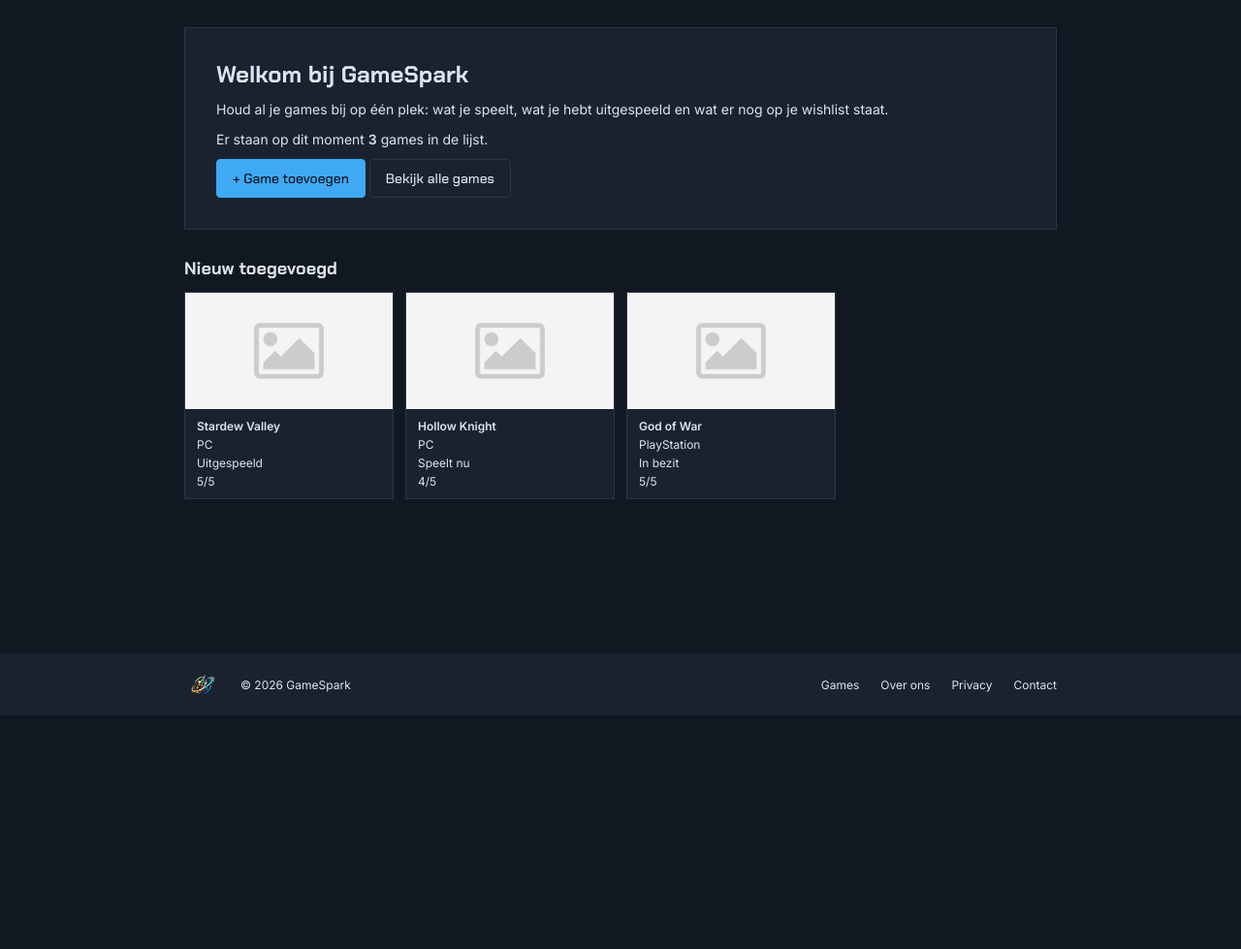
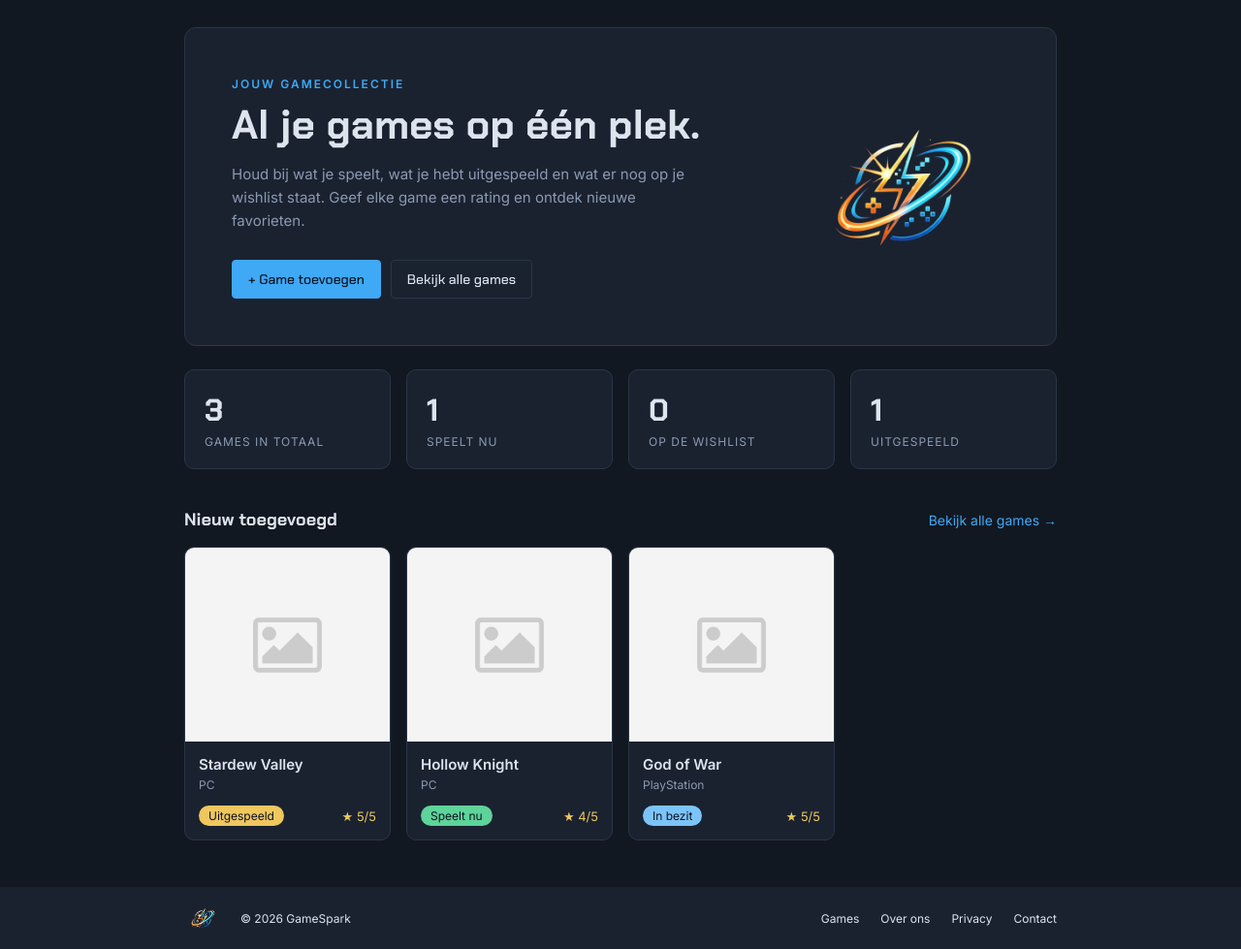
Before and after one commit to Fireflies4/Gamespark, a PHP site: page / in a window 1280 px wide. Shown: the part 62-1041 px from the top of the page at 97% size. Before the commit the page ends 800 px from the top, so only its background shows below. Run offline with PHP 8.4, Linux system fonts and the light colour scheme; data comes from the database, SQL or seed files in the repository.

Commit message:
updated homepage

```diff
--- a/index.php
+++ b/index.php
@@ -1,16 +1,37 @@
 <?php
 // Homepage van GameSpark
 
-// Verbinding met de database
-require_once 'db.php';
+//1. Verbinding
+require_once 'config/conn.php';
 
-// Tel hoeveel games er in de database staan
-$stmt = $pdo->query('SELECT COUNT(*) FROM games');
-$totaal = $stmt->fetchColumn();
+// Alle statussen ophalen, zodat we kunnen tellen hoeveel games er per status zijn
+$query = "SELECT status FROM games";
+$statement = $pdo->prepare($query);
+$statement->execute([]);
+$alleGames = $statement->fetchAll();
 
-// Haal de 4 nieuwste games op
-$stmt = $pdo->query('SELECT * FROM games ORDER BY id DESC LIMIT 4');
-$games = $stmt->fetchAll();
+$totaal = count($alleGames);
+$speeltNu = 0;
+$wishlist = 0;
+$uitgespeeld = 0;
+
+foreach ($alleGames as $game) {
+    if ($game['status'] == 'Speelt nu') {
+        $speeltNu++;
+    }
+    if ($game['status'] == 'Wishlist') {
+        $wishlist++;
+    }
+    if ($game['status'] == 'Uitgespeeld') {
+        $uitgespeeld++;
+    }
+}
+
+// De 4 nieuwste games ophalen
+$query = "SELECT * FROM games ORDER BY id DESC LIMIT 4";
+$statement = $pdo->prepare($query);
+$statement->execute([]);
+$games = $statement->fetchAll();
 
 // Gegevens voor de header
 $paginaTitel = 'Home';
@@ -18,16 +39,46 @@ $actief = 'home';
 require 'includes/header.php';
 ?>
 
-<div class="hero">
-    <h1>Welkom bij GameSpark</h1>
-    <p>Houd al je games bij op één plek: wat je speelt, wat je hebt uitgespeeld en wat er nog op je wishlist staat.</p>
-    <p>Er staan op dit moment <strong><?php echo $totaal; ?></strong> games in de lijst.</p>
+<section class="home-hero">
+    <div class="home-hero-tekst">
+        <span class="home-label">Jouw gamecollectie</span>
+        <h1>Al je games op één plek.</h1>
+        <p>Houd bij wat je speelt, wat je hebt uitgespeeld en wat er nog op je wishlist staat. Geef elke game een rating en ontdek nieuwe favorieten.</p>
 
-    <a class="btn btn-primary" href="formulier.php">+ Game toevoegen</a>
-    <a class="btn" href="games.php">Bekijk alle games</a>
+        <div class="home-knoppen">
+            <a class="btn btn-primary" href="formulier.php">+ Game toevoegen</a>
+            <a class="btn" href="games.php">Bekijk alle games</a>
+        </div>
+    </div>
+
+    <div class="home-hero-logo">
+        <img src="img/gamesparklogo.png" alt="GameSpark logo">
+    </div>
+</section>
+
+<section class="stats">
+    <div class="stat">
+        <span class="stat-getal"><?php echo $totaal; ?></span>
+        <span class="stat-label">Games in totaal</span>
+    </div>
+    <div class="stat">
+        <span class="stat-getal"><?php echo $speeltNu; ?></span>
+        <span class="stat-label">Speelt nu</span>
+    </div>
+    <div class="stat">
+        <span class="stat-getal"><?php echo $wishlist; ?></span>
+        <span class="stat-label">Op de wishlist</span>
+    </div>
+    <div class="stat">
+        <span class="stat-getal"><?php echo $uitgespeeld; ?></span>
+        <span class="stat-label">Uitgespeeld</span>
+    </div>
+</section>
+
+<div class="sectie-kop">
+    <h2>Nieuw toegevoegd</h2>
+    <a href="games.php">Bekijk alle games &rarr;</a>
 </div>
-
-<h2>Nieuw toegevoegd</h2>
 
 <?php if (count($games) == 0) { ?>
 
@@ -35,7 +86,7 @@ require 'includes/header.php';
 
 <?php } else { ?>
 
-    <div class="kaarten">
+    <div class="game-kaarten">
         <?php foreach ($games as $game) { ?>
 
             <?php
@@ -46,23 +97,28 @@ require 'includes/header.php';
                 $plaatje = $game['afbeelding_url'];
             }
 
-            // Als er geen rating is, tonen we "Geen rating"
+            // Als er geen rating is, tonen we een streepje
             if ($game['rating'] == '') {
-                $rating = 'Geen rating';
+                $rating = '-';
             } else {
                 $rating = $game['rating'] . '/5';
             }
+
+            // Class voor de kleur van het status-label: "In bezit" wordt "label-in-bezit"
+            $statusClass = 'label-' . str_replace(' ', '-', strtolower($game['status']));
             ?>
 
-            <div class="kaart">
+            <a class="game-kaart" href="game-bekijken.php?id=<?php echo $game['id']; ?>">
                 <img src="<?php echo htmlspecialchars($plaatje); ?>" alt="<?php echo htmlspecialchars($game['naam']); ?>">
-                <div class="kaart-tekst">
-                    <strong><?php echo htmlspecialchars($game['naam']); ?></strong>
-                    <span><?php echo htmlspecialchars($game['platform']); ?></span>
-                    <span><?php echo htmlspecialchars($game['status']); ?></span>
-                    <span><?php echo $rating; ?></span>
+                <div class="game-kaart-info">
+                    <span class="game-kaart-naam"><?php echo htmlspecialchars($game['naam']); ?></span>
+                    <span class="game-kaart-platform"><?php echo htmlspecialchars($game['platform']); ?></span>
+                    <div class="game-kaart-onder">
+                        <span class="label <?php echo htmlspecialchars($statusClass); ?>"><?php echo htmlspecialchars($game['status']); ?></span>
+                        <span class="game-kaart-rating">&#9733; <?php echo $rating; ?></span>
+                    </div>
                 </div>
-            </div>
+            </a>
 
         <?php } ?>
     </div>
--- a/style/style.css
+++ b/style/style.css
@@ -1,6 +1,4 @@
 /* ---- Kleurenschema ---- */
-/* Donker (standaard). Zet class="licht" op <body> voor het lichte schema. */
-
 :root {
     --achtergrond: #121822;     /* achtergrond van de pagina (diep navy) */
     --vlak: #1A2230;            /* header, kaarten, tabel en footer (navy grijs) */
@@ -697,3 +695,178 @@ h2,
         padding: 6px 8px;
     }
 }
+
+/* ==== Homepage (modern) ==== */
+
+/* Groot introductieblok met tekst links en logo rechts */
+.home-hero {
+    display: grid;
+    grid-template-columns: 1fr auto;
+    align-items: center;
+    gap: 32px;
+    padding: 48px;
+    background: var(--vlak);
+    border: 1px solid var(--rand);
+    border-radius: 12px;
+}
+
+.home-label {
+    display: inline-block;
+    margin-bottom: 12px;
+    font-size: 12px;
+    font-weight: 600;
+    letter-spacing: 2px;
+    text-transform: uppercase;
+    color: var(--accent);
+}
+
+.home-hero h1 {
+    font-size: 42px;
+    line-height: 1.1;
+}
+
+.home-hero p {
+    max-width: 480px;
+    margin: 16px 0 28px;
+    font-size: 15px;
+    line-height: 1.6;
+    color: var(--grijs);
+}
+
+.home-knoppen {
+    display: flex;
+    flex-wrap: wrap;
+    gap: 10px;
+}
+
+.home-hero-logo img {
+    display: block;
+    width: 220px;
+    height: 220px;
+}
+
+/* Rij met 4 statistieken */
+.stats {
+    display: grid;
+    grid-template-columns: repeat(4, 1fr);
+    gap: 16px;
+    margin: 24px 0 40px;
+}
+
+.stat {
+    display: flex;
+    flex-direction: column;
+    gap: 4px;
+    padding: 20px;
+    background: var(--vlak);
+    border: 1px solid var(--rand);
+    border-radius: 10px;
+}
+
+.stat-getal {
+    font-family: 'Chakra Petch', Arial, sans-serif;
+    font-size: 32px;
+    font-weight: 700;
+}
+
+.stat-label {
+    font-size: 12px;
+    letter-spacing: 1px;
+    text-transform: uppercase;
+    color: var(--grijs);
+}
+
+/* Kop boven een sectie, met een link rechts */
+.sectie-kop {
+    display: flex;
+    align-items: baseline;
+    justify-content: space-between;
+    margin-bottom: 16px;
+}
+
+.sectie-kop h2 {
+    margin: 0;
+}
+
+.sectie-kop a {
+    color: var(--accent);
+    text-decoration: none;
+}
+
+/* Kaarten van games */
+.game-kaarten {
+    display: grid;
+    grid-template-columns: repeat(4, 1fr);
+    gap: 16px;
+}
+
+.game-kaart {
+    display: block;
+    overflow: hidden;
+    background: var(--vlak);
+    border: 1px solid var(--rand);
+    border-radius: 10px;
+    text-decoration: none;
+}
+
+.game-kaart:hover {
+    border-color: var(--accent);
+}
+
+.game-kaart img {
+    display: block;
+    width: 100%;
+    height: 200px;
+    object-fit: cover;
+    background: var(--achtergrond);
+}
+
+.game-kaart-info {
+    display: flex;
+    flex-direction: column;
+    gap: 4px;
+    padding: 14px;
+}
+
+.game-kaart-naam {
+    font-size: 15px;
+    font-weight: 600;
+}
+
+.game-kaart-platform {
+    font-size: 12px;
+    color: var(--grijs);
+}
+
+.game-kaart-onder {
+    display: flex;
+    align-items: center;
+    justify-content: space-between;
+    margin-top: 10px;
+}
+
+.game-kaart-rating {
+    font-size: 13px;
+    color: var(--uitgespeeld);           /* gouden ster */
+}
+
+/* Homepage op een smal scherm */
+@media (max-width: 700px) {
+    .home-hero {
+        grid-template-columns: 1fr;
+        padding: 28px;
+    }
+
+    .home-hero h1 {
+        font-size: 32px;
+    }
+
+    .home-hero-logo {
+        display: none;
+    }
+
+    .stats,
+    .game-kaarten {
+        grid-template-columns: repeat(2, 1fr);
+    }
+}
```
